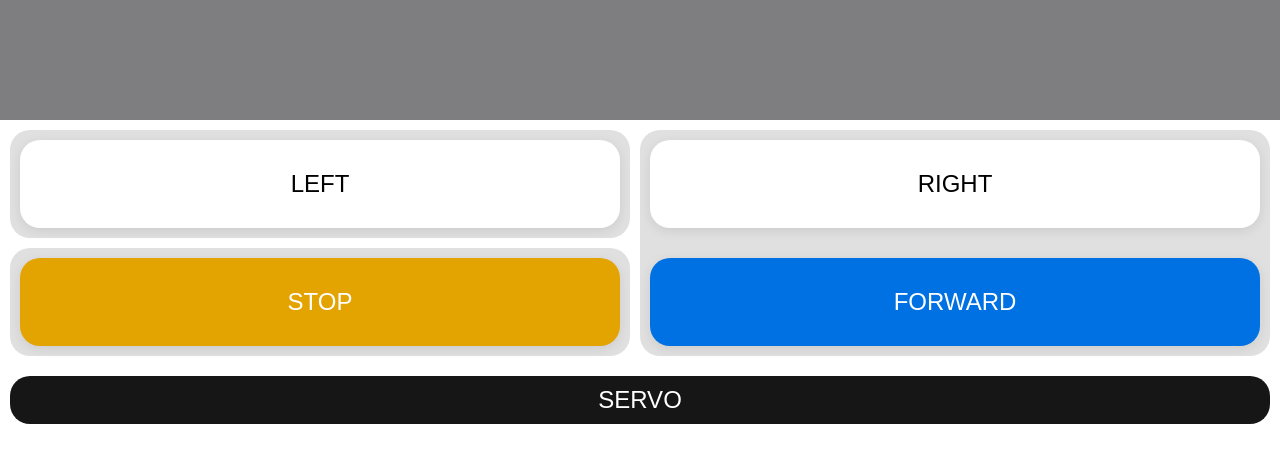
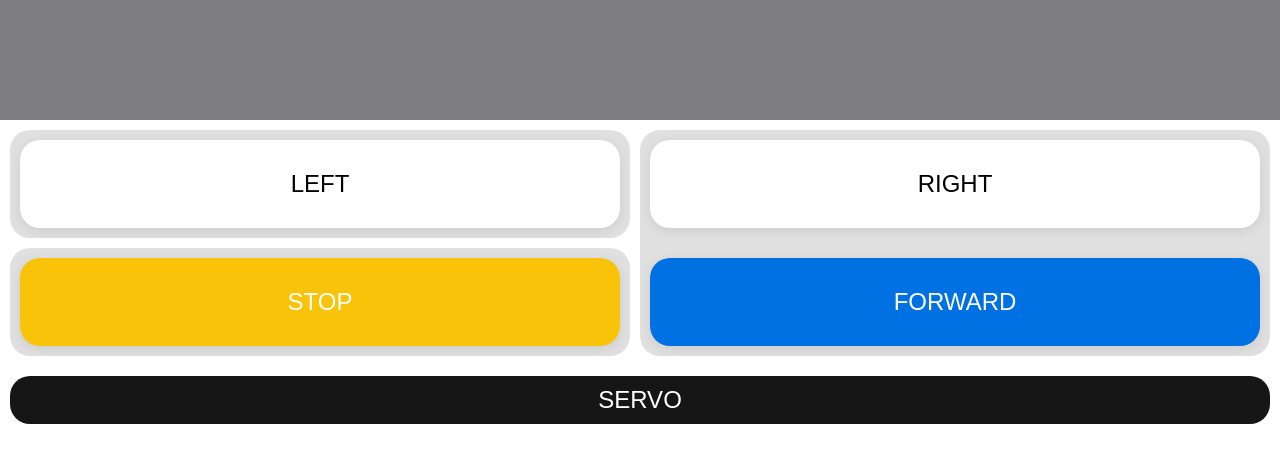
Before and after one commit to RitcBoss/boattoclean-project.githup.io, a plain HTML site: page control.html in a window 1280 px wide. Shown: the part 265-728 px from the top of the page. Drawn offline with nearby package versions, Linux system fonts and the light colour scheme.

Commit message:
Add files via upload

```diff
--- a/app.css
+++ b/app.css
@@ -123,7 +123,7 @@ header{
     color: #fff;
 }
 .--button-org{
-    background-color: #E3A300;
+    background-color: #f9c309;
     color: #fff;
 }
 
```
